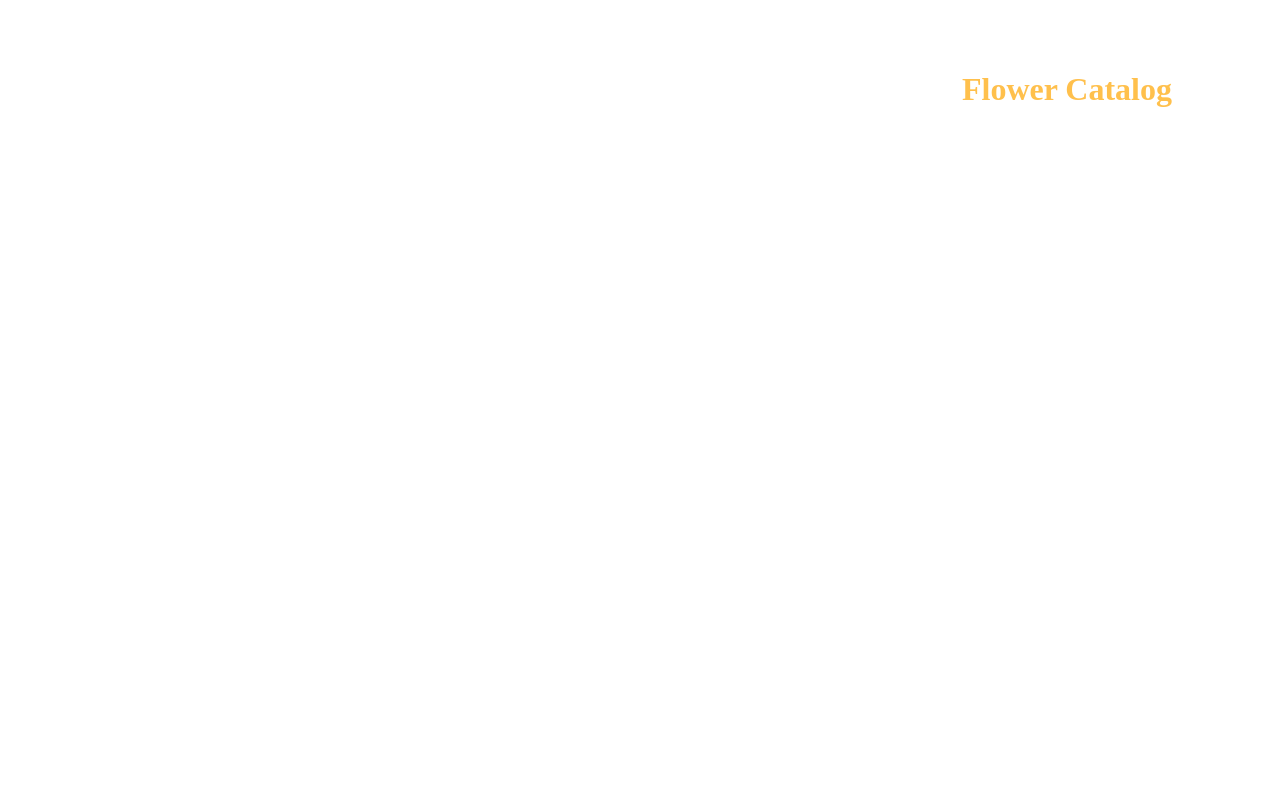
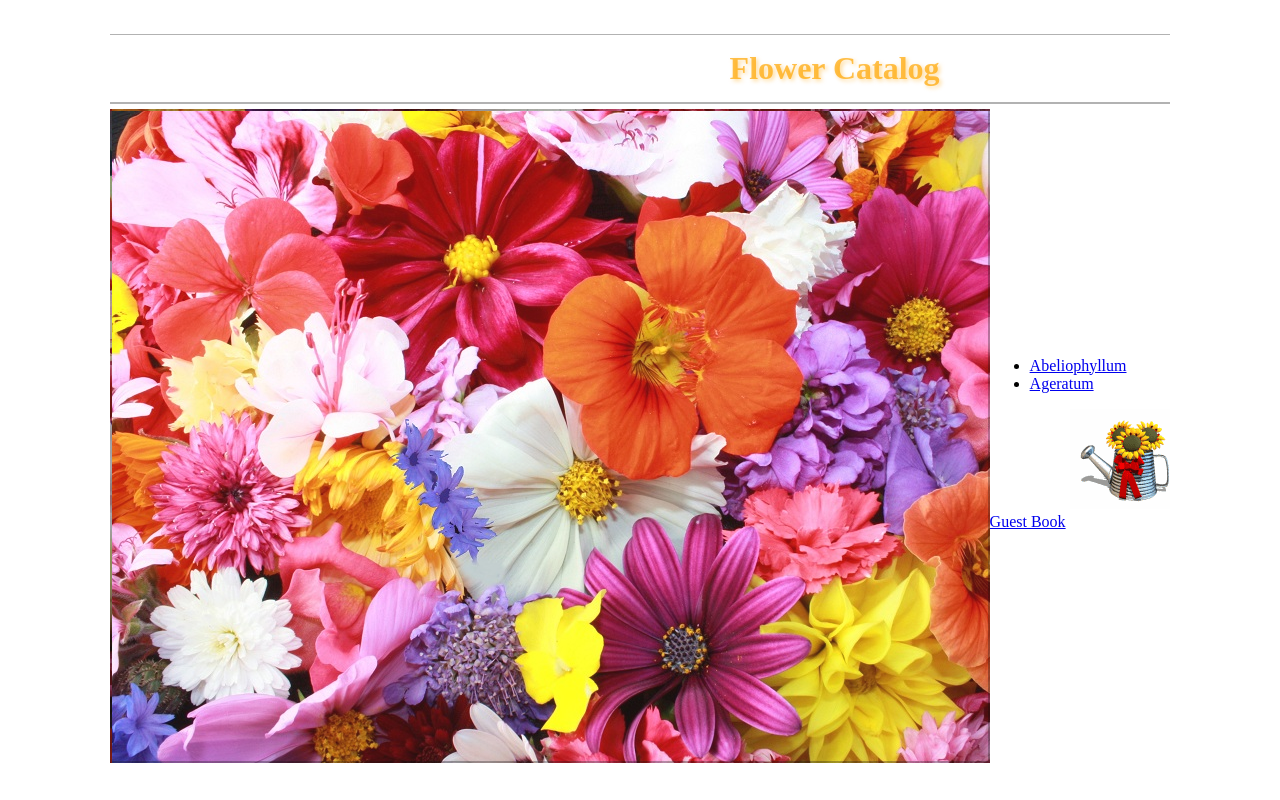
Before and after one commit to symbiote-ux/flower-catalog-symbiote-ux, a website: page index.html in a window 1280 px wide. Drawn offline with Linux system fonts and the light colour scheme.

Commit message:
first commit

```diff
--- a/index.html
+++ b/index.html
@@ -5,9 +5,20 @@
     <meta name="viewport" content="width=device-width, initial-scale=1.0" />
     <meta http-equiv="X-UA-Compatible" content="ie=edge" />
     <title>Flower Catalog</title>
-    <link rel="stylesheet" href="style.css" />
+    <link rel="stylesheet" href="./public/style.css" />
   </head>
   <body>
     <h1 id="header">Flower Catalog</h1>
+    <div id="page">
+      <div id="image"></div>
+      <div id="content">
+        <ul>
+          <li><a href="flower1">Abeliophyllum</a></li>
+          <li><a href="flower2">Ageratum</a></li>
+        </ul>
+        <img src="public/images/animated-flower-image-0021.gif" alt="mug" /><br>
+        <a href="guest">Guest Book</a>
+      </div>
+    </div>
   </body>
 </html>
--- /dev/null
+++ b/public/style.css
@@ -0,0 +1,40 @@
+body {
+  padding: 2% 8% 0%;
+}
+
+#header {
+  text-align: end;
+  padding: 15px 230px 15px 0px;
+  color: rgba(255, 165, 0, 0.7);
+  border-top: 1px solid rgba(0, 0, 0, 0.3);
+  border-bottom: 2px solid rgba(0, 0, 0, 0.3);
+  margin: 0px;
+  text-shadow: 2px 2px 4px rgba(255, 165, 0, 0.4);
+}
+
+#image {
+  border: 2px solid rgba(0, 0, 0, 0.3);
+  margin: 5px 0px;
+  height: 650px;
+  width: 900px;
+  opacity: 0.94;
+  background-image: url('./images/freshorigins.jpg');
+}
+
+#image:hover {
+  box-shadow: 1px 1px 4px 0.5px rgba(0, 0, 0, 0.3);
+  opacity: 1;
+}
+
+#page {
+  display: flex;
+  justify-content: left;
+}
+
+#content {
+  margin: auto 0;
+}
+
+#content > img {
+  padding-left: 80px;
+}
--- a/style.css
+++ /dev/null
@@ -1,5 +0,0 @@
-#header {
-  text-align: end;
-  padding: 50px 100px 35px 0px;
-  color: rgba(255, 165, 0, 0.7);
-}
```
Also changed, not shown: public/index.html (added, +13 -0 lines), public/images/animated-flower-image-0021.gif (added), public/images/freshorigins.jpg (added), public/images/pbase-Abeliophyllum.jpg (added), public/images/pbase-agerantum.jpg (added), server.js (added), 1 other file.
